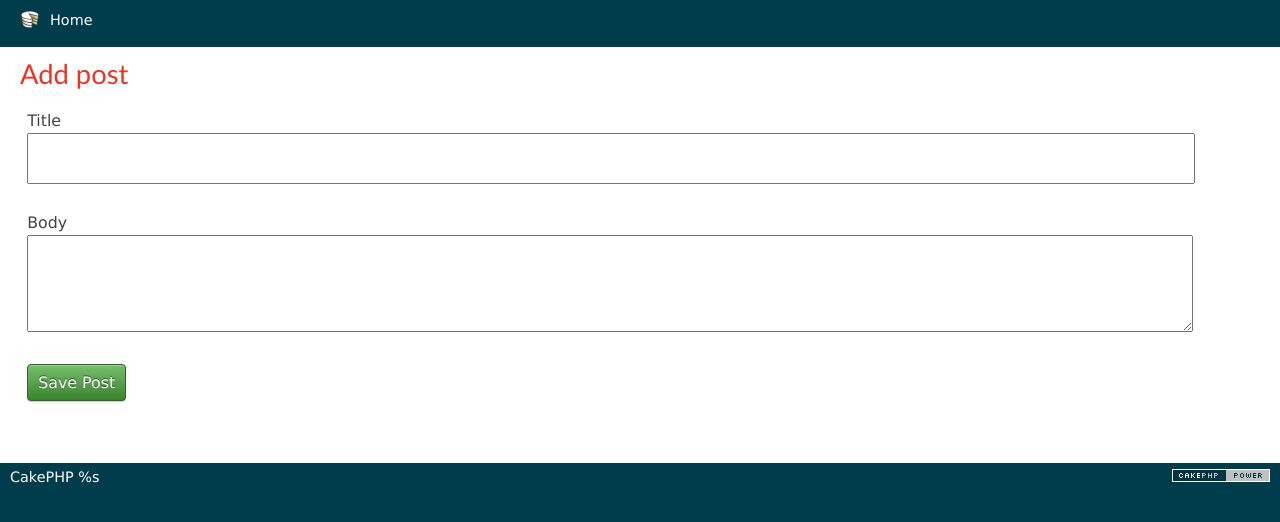
After one commit to nb31s/cakephp_tutorial, a CakePHP app: the page made by app/View/Posts/add.ctp in a window 1280 px wide. The commit adds this page. Shown: the top 522 px of the page. Run offline with PHP 8.4 and a stand-in for CakePHP, Linux system fonts and the light colour scheme; the template is opened without the code that fills it, so the values that code supplies are empty; form fields are guessed from the names that the template uses; some libraries are stand-ins or nearby versions.

Commit message:
投稿画面作成

```diff
--- a/app/View/Layouts/default.ctp
+++ b/app/View/Layouts/default.ctp
@@ -19,6 +19,7 @@ $cakeVersion = __d('cake_dev', 'CakePHP %s', Configure::version())
 ?>
 <!DOCTYPE html>
 <html>
+<script src="http://code.jquery.com/jquery-1.7.2.min.js"></script>
 <head>
 	<?php echo $this->Html->charset(); ?>
 	<title>
@@ -34,6 +35,7 @@ $cakeVersion = __d('cake_dev', 'CakePHP %s', Configure::version())
 		echo $this->fetch('script');
 	?>
 </head>
+
 <body>
 	<div id="container">
 		<div id="header">
@@ -58,5 +60,12 @@ $cakeVersion = __d('cake_dev', 'CakePHP %s', Configure::version())
 		</div>
 	</div>
 	<?php echo $this->element('sql_dump'); ?>
+	<script>
+		$(function() {
+			setTimeout(function() {
+				$('#flashMessage').fadeOut("slow");
+			}, 800);
+		});
+	</script>
 </body>
 </html>
--- /dev/null
+++ b/app/View/Posts/add.ctp
@@ -0,0 +1,7 @@
+<h2>Add post</h2>
+
+<?php
+echo $this->Form->create('Post');
+echo $this->Form->input('title');
+echo $this->Form->input('body', array('rows'=>3));
+echo $this->Form->end('Save Post');
--- a/app/View/Posts/index.ctp
+++ b/app/View/Posts/index.ctp
@@ -10,4 +10,6 @@ echo $this->Html->Link($post['Post']['title'], '/posts/view/' .$post['Post']['id
 ?>
 </li>
 <?php endforeach; ?>
+<h2>Add Post</h2>
+<?php echo $this->Html->link('Add post', array('controller' => 'posts', 'action' => 'add')); ?>
 </ul>
```
Also changed, not shown: app/Controller/PostsController.php (+10 -0 lines), app/Model/Post.php (+11 -2 lines).
